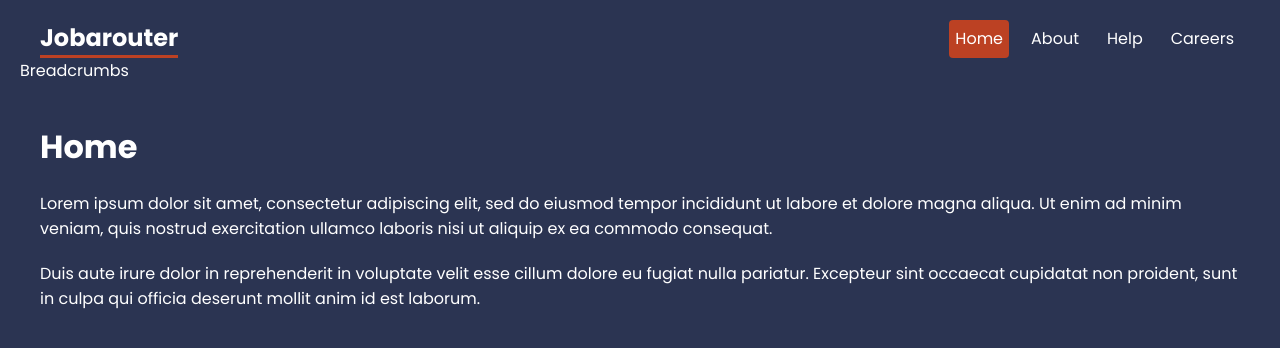
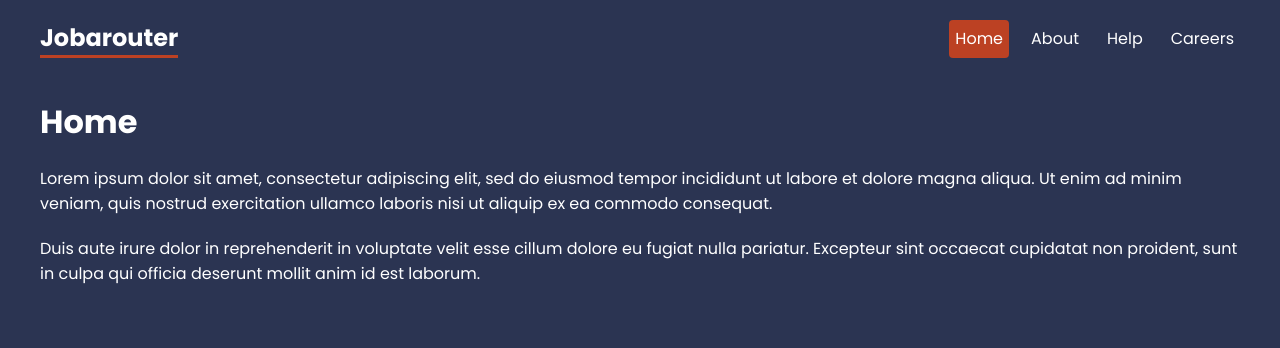
Before and after one commit to misskatiemarple/jobarouter, a React (Create React App) app: page / in a window 1280 px wide. Shown: the top 348 px of the page. Built offline with nearby package versions, Linux system fonts and the light colour scheme.

Commit message:
crumbs output updated

```diff
--- a/src/components/Breadcrumbs.js
+++ b/src/components/Breadcrumbs.js
@@ -17,5 +17,5 @@ export default function Breadcrumbs() {
         </div>
       );
     });
-  return <div>Breadcrumbs</div>;
+  return <div className="breadcrumbs">{crumbs}</div>;
 }
```
